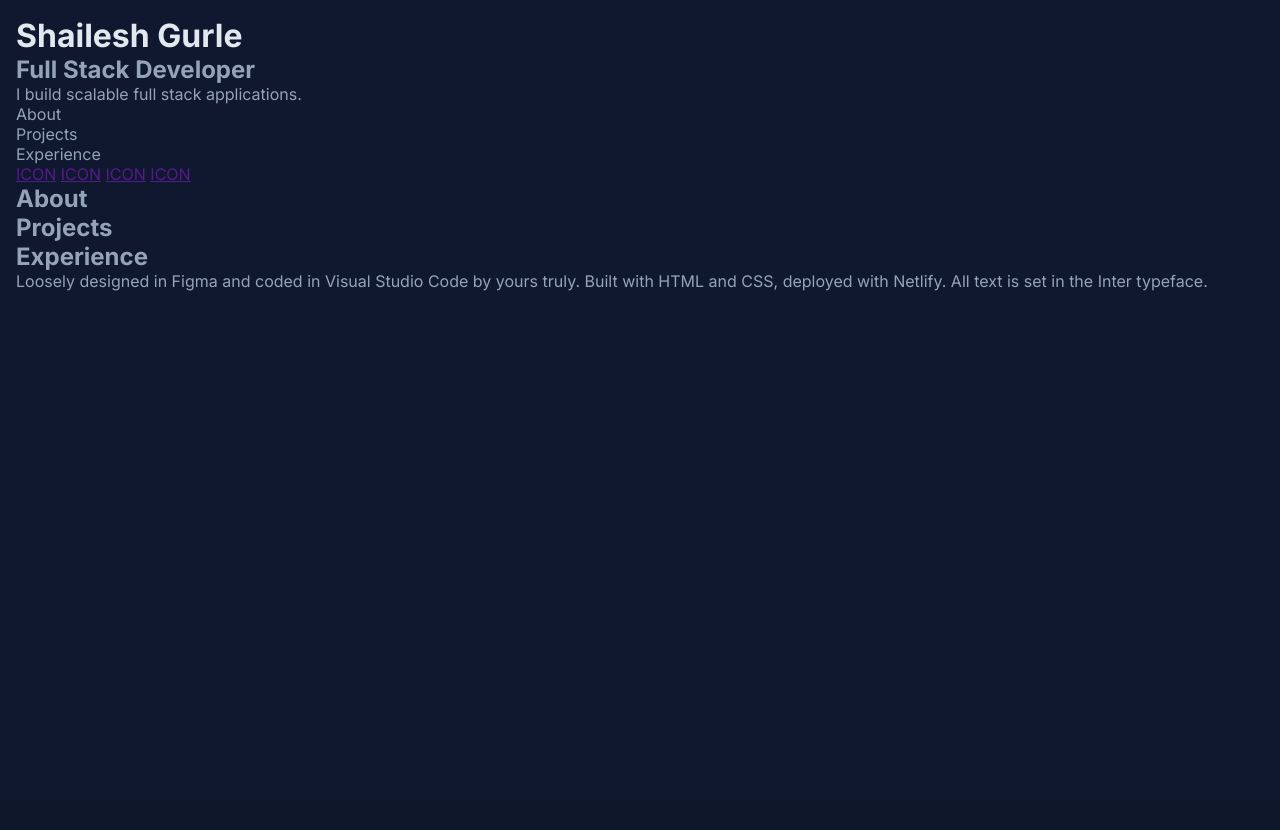
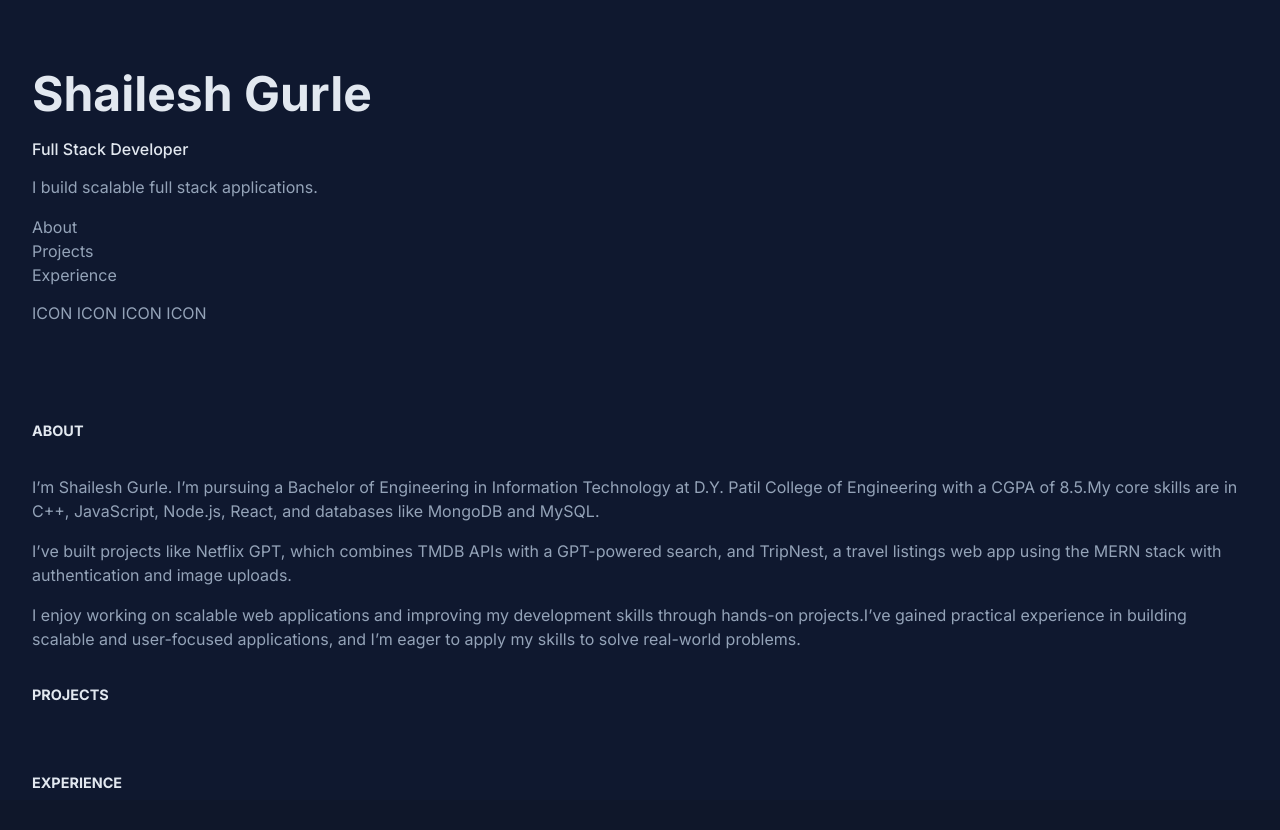
Before and after one commit to Shailesh334/html-css-portfolio, a plain HTML site: page index.html in a window 1280 px wide. Shown: the top 830 px of the page. Before the commit the page ends 800 px from the top, so only its background shows below. Drawn offline with Linux system fonts and the light colour scheme.

Commit message:
About section

```diff
--- a/index.html
+++ b/index.html
@@ -1,25 +1,34 @@
 <!DOCTYPE html>
 <html lang="en">
   <head>
-    <meta charset="UTF-8">
-    <meta name="viewport" content="width=device-width, initial-scale=1.0">
-    <title>Shailesh's portfolio</title>
+    <meta charset="UTF-8" />
+    <meta name="viewport" content="width=device-width, initial-scale=1.0" />
+    <title>Shailesh Gurle </title>
     <!-- Style sheet -->
-    <link rel="stylesheet" href="style.css">
+    <link rel="stylesheet" href="style.css" />
 
     <!-- Font awesome -->
-    <link rel="stylesheet" href="https://cdnjs.cloudflare.com/ajax/libs/font-awesome/7.0.1/css/all.min.css" integrity="sha512-2SwdPD6INVrV/lHTZbO2nodKhrnDdJK9/kg2XD1r9uGqPo1cUbujc+IYdlYdEErWNu69gVcYgdxlmVmzTWnetw==" crossorigin="anonymous" referrerpolicy="no-referrer" />
+    <link
+      rel="stylesheet"
+      href="https://cdnjs.cloudflare.com/ajax/libs/font-awesome/7.0.1/css/all.min.css"
+      integrity="sha512-2SwdPD6INVrV/lHTZbO2nodKhrnDdJK9/kg2XD1r9uGqPo1cUbujc+IYdlYdEErWNu69gVcYgdxlmVmzTWnetw=="
+      crossorigin="anonymous"
+      referrerpolicy="no-referrer"
+    />
 
     <!-- Google inter font -->
-    <link rel="preconnect" href="https://fonts.googleapis.com">
-    <link rel="preconnect" href="https://fonts.gstatic.com" crossorigin>
-    <link href="https://fonts.googleapis.com/css2?family=Inter:ital,opsz,wght@0,14..32,100..900;1,14..32,100..900&display=swap" rel="stylesheet">
+    <link rel="preconnect" href="https://fonts.googleapis.com" />
+    <link rel="preconnect" href="https://fonts.gstatic.com" crossorigin />
+    <link
+      href="https://fonts.googleapis.com/css2?family=Inter:ital,opsz,wght@0,14..32,100..900;1,14..32,100..900&display=swap"
+      rel="stylesheet"
+    />
   </head>
   <body>
     <div class="underlay"></div>
     <header>
-        <h1>Shailesh Gurle</h1>
-        <h2>Full Stack Developer</h2>
+      <a href=""><h1>Shailesh Gurle</h1></a>
+      <h4>Full Stack Developer</h4>
       <p>I build scalable full stack applications.</p>
       <nav>
         <a><p>About</p></a>
@@ -27,41 +36,65 @@
         <a><p>Experience</p></a>
       </nav>
       <nav>
-            <a href="">ICON</a>
-            <a href="">ICON</a>
-            <a href="">ICON</a>
-            <a href="">ICON</a>
+        <a>ICON</a>
+        <a>ICON</a>
+        <a>ICON</a>
+        <a>ICON</a>
       </nav>
-
     </header>
     <main>
+
       <section>
+        <div class="light-text">
+          <h2>ABOUT</h2>
+        </div>
+        <div id="about-info">
+          <p>
+            I’m Shailesh Gurle. I’m pursuing a Bachelor of Engineering in
+            Information Technology at D.Y. Patil College of Engineering with a
+            CGPA of 8.5.My core skills are in C++, JavaScript, Node.js, React, and databases
+            like MongoDB and MySQL.
+          </p>
 
-                <div><h2>About</h2></div>
+          <p>
+            I’ve built projects like Netflix GPT, which
+            combines TMDB APIs with a GPT-powered search, and TripNest, a travel
+            listings web app using the MERN stack with authentication and image
+            uploads.
+          </p>
+
+          <p>
+            I enjoy working on scalable web applications and improving my
+            development skills through hands-on projects.I’ve gained practical
+            experience in building scalable and user-focused applications, and
+            I’m eager to apply my skills to solve real-world problems.
+          </p>
+        </div>
+      </section>
+
+      <section>
+        <div class="light-text">
+          <h2>PROJECTS</h2>
+        </div>
         <div>
+          <p></p>
+        </div>
+      </section>
 
+
+      <section>
+        <div class="light-text">
+          <h2>EXPERIENCE</h2>
         </div>
-
-        </section>
-         <section>
-
-                <div><h2>Projects</h2></div>
-                <div>
-
-                </div>
-
-        </section>
-         <section>
-
-                <div><h2>Experience</h2></div>
-                <div>
-
-                </div>
-
+        <div></div>
       </section>
     </main>
     <footer>
-        <p>Loosely designed in Figma and coded in Visual Studio Code by yours truly. Built with HTML and CSS, deployed with Netlify. All text is set in the Inter typeface.</p>
+      <p>
+        Loosely designed in Figma and coded in Visual Studio Code by yours
+        truly. Built with HTML and CSS, deployed with Netlify. All text is set
+        in the Inter typeface.
+      </p>
     </footer>
   </body>
 </html>
--- a/style.css
+++ b/style.css
@@ -1,33 +1,90 @@
 :root {
   --color-accent: #5eead4;
-    --background-accent: rgba(45, 212, 191, .1);
+  --background-accent: rgba(45, 212, 191, 0.1);
   --color-highlight: #e2e8f0;
 }
 
-*{
+* {
   box-sizing: border-box;
   margin: 0;
   padding: 0;
-     font-family: 'Inter' , sans-serif;
+  font-family: "Inter", sans-serif;
 }
 
-body{
+p,
+h2 {
+  line-height: 1.5rem;
+}
+
+h2 {
+  font-size: 0.9rem;
+}
+
+p::selection,
+h1::selection,
+h2::selection,
+h3::selection,
+h4::selection,
+h5::selection,
+h6::selection,
+a::selection {
+    background: var(--color-accent);
+    color: #0f172a;
+}
+
+body {
   background: #0f172a;
   color: #94a3b8;
-    padding: 1rem;
+  padding: 4rem 2rem;
+  display: grid;
+  grid-template-columns: repeat(1, minmax(0, 1fr));
+  gap: 6rem;
 }
 
-.underlay{
+.underlay {
   position: fixed;
   inset: 0;
-    background-color:  #172554;
+  background-color: #172554;
   opacity: 0.15;
 }
 
-header,main , footer {
+header,
+main,
+footer {
   position: relative;
   z-index: 10;
 }
-header h1{
+
+header {
+  display: flex;
+  flex-direction: column;
+  gap: 1rem;
+  max-width: 400px;
+}
+header h1,
+header h4,
+.light-text {
   color: var(--color-highlight);
 }
+header > a {
+  font-weight: 700;
+  font-size: x-large;
+  text-decoration: none;
+}
+
+header h4 {
+  font-weight: 500;
+}
+
+main,
+section {
+  display: flex;
+  flex-direction: column;
+  gap: 2rem;
+}
+
+#about-info {
+  display: flex;
+  flex-direction: column;
+  gap: 1rem;
+}
```
Lines whose indentation alone changed are shown as unchanged.
